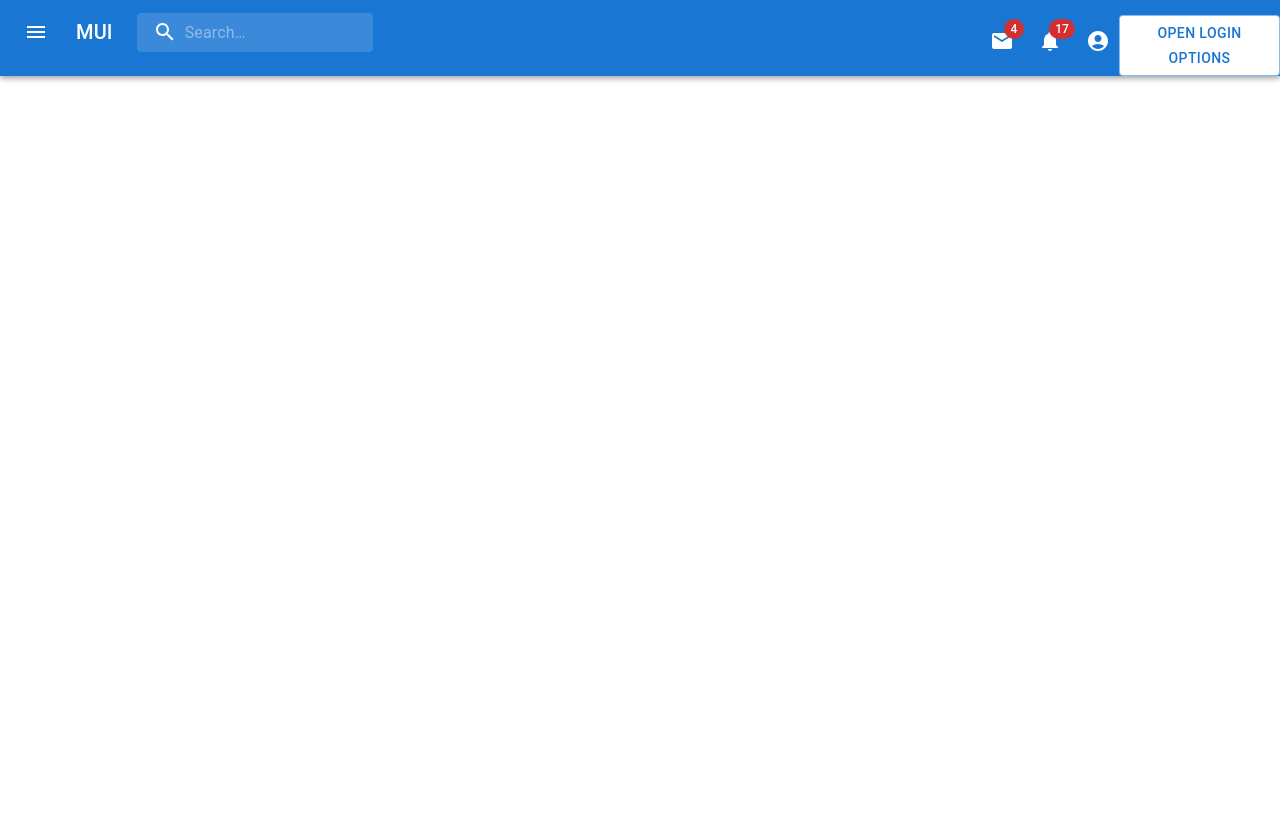
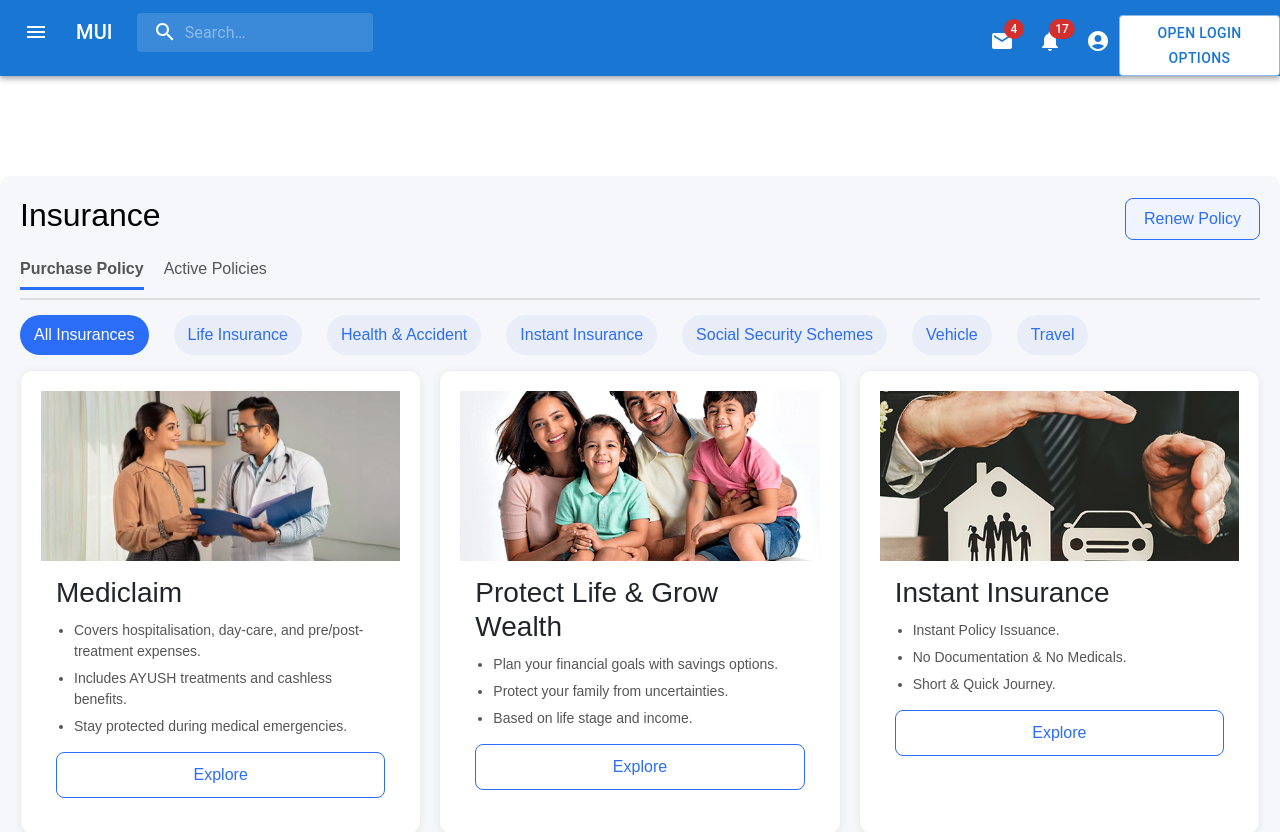
Before and after one commit to Shalini-Budhi/Bank-Management-System, a React (Vite) app in the folder Frontend/hdfc_bank/: page /insure in a window 1280 px wide. Shown: the top 832 px of the page. Before the commit the page ends 800 px from the top, so only its background shows below. Built offline with nearby package versions, Linux system fonts and the light colour scheme.

Commit message:
New Changes

```diff
--- a/Frontend/hdfc_bank/src/Components/Insure/Insure.css
+++ b/Frontend/hdfc_bank/src/Components/Insure/Insure.css
@@ -0,0 +1,132 @@
+.insurance-container {
+  padding: 20px;
+  background: #f5f7fb;
+  border-radius: 10px;
+  max-width: 1300px;
+  margin: auto;
+  font-family: Arial, sans-serif;
+  margin-top: 100px;
+}
+
+/* HEADER */
+.insurance-header {
+  display: flex;
+  justify-content: space-between;
+  align-items: center;
+}
+
+.insurance-header h2{
+  color: black;
+}
+
+.renew-btn {
+  padding: 8px 18px;
+  border: 1px solid #2b6df6;
+  background: #f0f4ff;
+  color: #2b6df6;
+  border-radius: 8px;
+  cursor: pointer;
+}
+
+/* MAIN TABS */
+.main-tabs {
+  display: flex;
+  gap: 20px;
+  margin-top: 15px;
+  border-bottom: 2px solid #ddd;
+  padding-bottom: 8px;
+}
+
+.main-tabs span {
+  cursor: pointer;
+  color: #555;
+  padding-bottom: 6px;
+}
+
+.active-main {
+  color: #2b6df6;
+  border-bottom: 3px solid #2b6df6;
+  font-weight: 600;
+}
+
+/* CATEGORY TABS */
+.tabs {
+  display: flex;
+  gap: 25px;
+  margin: 15px 0;
+  flex-wrap: wrap;
+}
+
+.tab-btn {
+  padding: 8px 14px;
+  border-radius: 20px;
+  border: none;
+  background: #e9edf7;
+  color: #2b6df6;
+  cursor: pointer;
+}
+
+.tab-btn.active {
+  background: #2b6df6;
+  color: white;
+}
+
+/* CARDS */
+.card-grid {
+  display: grid;
+  grid-template-columns: repeat(3, 1fr);
+  gap: 18px;
+}
+
+.card {
+  background: white;
+  border-radius: 12px;
+  overflow: hidden;
+  border: 1px solid #eee;
+  transition: 0.2s;
+}
+
+.card:hover {
+  transform: translateY(-3px);
+}
+
+.card img {
+  width: 100%;
+  height: 170px;
+  object-fit: cover;
+}
+
+.card-content {
+  padding: 15px;
+}
+
+.card-content h3 {
+  margin-bottom: 10px;
+}
+
+.card-content ul {
+  padding-left: 18px;
+  margin-bottom: 15px;
+}
+
+.card-content li {
+  font-size: 14px;
+  margin-bottom: 6px;
+  color: #555;
+}
+
+/* BUTTON */
+.explore-btn {
+  width: 100%;
+  padding: 10px;
+  border: 1px solid #2b6df6;
+  background: white;
+  color: #2b6df6;
+  border-radius: 8px;
+  cursor: pointer;
+}
+
+.explore-btn:hover {
+  background: #2b6df6;
+  color: white;
+}
--- a/Frontend/hdfc_bank/src/Components/Insure/Insure.jsx
+++ b/Frontend/hdfc_bank/src/Components/Insure/Insure.jsx
@@ -1,10 +1,162 @@
+import React, { useState } from "react";
 import "./Insure.css";
 
-export default function Insure() {
+import mediclaim from "../../Images/Mediclaim.jpg";
+import protectlife from "../../Images/ProtectLife.png";
+import instantinsurance from "../../Images/InstantInsurance.png";
+import socialsecurity from "../../Images/SocialSecurity.jpg";
+import vehicle from "../../Images/vehicle.jpg";
+import travel from "../../Images/Travel.jpg";
+
+const categories = [
+  "All Insurances",
+  "Life Insurance",
+  "Health & Accident",
+  "Instant Insurance",
+  "Social Security Schemes",
+  "Vehicle",
+  "Travel",
+];
+
+// Cards Data
+const insureData = [
+  {
+    id: 1,
+    title: "Mediclaim",
+    category: "Health & Accident",
+    image: mediclaim,
+    points: [
+      "Covers hospitalisation, day-care, and pre/post-treatment expenses.",
+      "Includes AYUSH treatments and cashless benefits.",
+      "Stay protected during medical emergencies.",
+    ],
+  },
+  {
+    id: 2,
+    title: "Protect Life & Grow Wealth",
+    category: "Life Insurance",
+    image: protectlife,
+    points: [
+      "Plan your financial goals with savings options.",
+      "Protect your family from uncertainties.",
+      "Based on life stage and income.",
+    ],
+  },
+  {
+    id: 3,
+    title: "Instant Insurance",
+    category: "Instant Insurance",
+    image: instantinsurance,
+    points: [
+      "Instant Policy Issuance.",
+      "No Documentation & No Medicals.",
+      "Short & Quick Journey.",
+    ],
+  },
+  {
+    id: 4,
+    title: "Social Security Schemes",
+    category: "Social Security Schemes",
+    image: socialsecurity,
+    points: [
+      "Instant Policy Issuance.",
+      "No Documentation & No Medicals.",
+      "Short & Quick Journey.",
+    ],
+  },
+  {
+    id: 5,
+    title: "Vehicle",
+    category: "Vehicle",
+    image: vehicle,
+    points: [
+      "Instant Policy Issuance.",
+      "No Documentation & No Medicals.",
+      "Short & Quick Journey.",
+    ],
+  },
+  {
+    id: 6,
+    title: "Travel",
+    category: "Travel",
+    image: travel,
+    points: [
+      "Instant Policy Issuance.",
+      "No Documentation & No Medicals.",
+      "Short & Quick Journey.",
+    ],
+  },
+];
+
+function Insure() {
+  const [activeTab, setActiveTab] = useState("All Insurances");
+  const [mainTab, setMainTab] = useState("Purchase Policy");
+
+  const filteredData =
+    activeTab === "All Insurances"
+      ? insureData
+      : insureData.filter((item) => item.category === activeTab);
+
   return (
-    <>
-      Insure
-       <h3>component</h3>
-    </>
+    <div className="insurance-container">
+      {/* HEADER */}
+      <div className="insurance-header">
+        <h2>Insurance</h2>
+        <button className="renew-btn">Renew Policy</button>
+      </div>
+
+      {/* TABS */}
+      <div className="main-tabs">
+        <span
+          className={mainTab === "Purchase Policy" ? "active-main" : ""}
+          onClick={() => setMainTab("Purchase Policy")}
+        >
+          Purchase Policy
+        </span>
+
+        <span
+          className={mainTab === "Active Policies" ? "active-main" : ""}
+          onClick={() => setMainTab("Active Policies")}
+        >
+          Active Policies
+        </span>
+      </div>
+
+      {/* CATEGORY */}
+      <div className="tabs">
+        {categories.map((tab, index) => (
+          <button
+            key={index}
+            className={`tab-btn ${activeTab === tab ? "active" : ""}`}
+            onClick={() => setActiveTab(tab)}
+          >
+            {tab}
+          </button>
+        ))}
+      </div>
+
+    {/* Cards */}
+      <div className="card-grid">
+        {filteredData.map((item) => (
+          <div className="card" key={item.id}>
+            <img src={item.image} alt={item.title} />
+
+            <div className="card-content">
+              <h3>{item.title}</h3>
+
+              <ul>
+                {item.points.map((point, i) => (
+                  <li key={i}>{point}</li>
+                ))}
+              </ul>
+
+              <button className="explore-btn">Explore</button>
+            </div>
+          </div>
+        ))}
+      </div>
+    </div>
   );
 }
+
+export default Insure;
```
